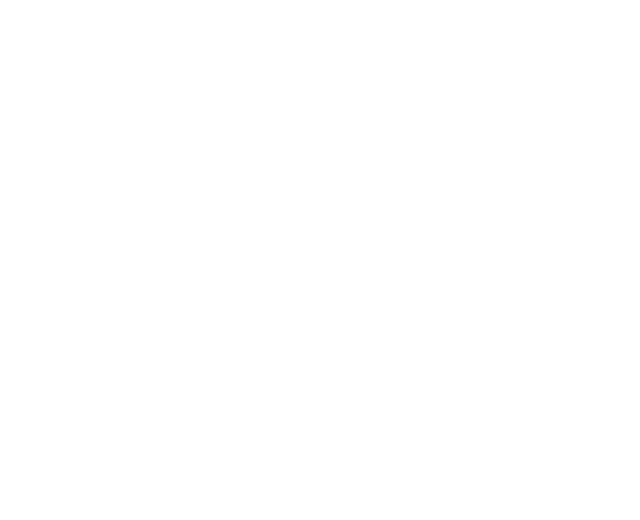
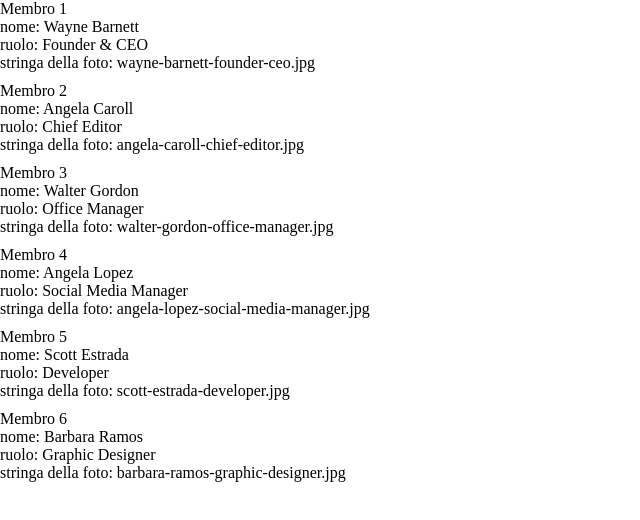
Before and after one commit to Vittoriocorradi/js-our-team, a plain HTML site: page index.html in a window 1280 px wide. Shown: the whole page, without its empty margins (0-640 px from the left). Drawn offline with Linux system fonts and the light colour scheme.

Commit message:
Milestone 2

```diff
--- a/css/style.css
+++ b/css/style.css
@@ -9,3 +9,7 @@
     padding: 0;
     box-sizing: border-box;
 }
+
+ul {
+    margin-bottom: .625rem;
+}
--- a/index.html
+++ b/index.html
@@ -9,6 +9,9 @@
     <link rel="stylesheet" href="css/style.css">
 </head>
 <body>
+    <main>
+        <div id="container"></div>
+    </main>
     <script src="js/main.js"></script>
 </body>
 </html>
--- a/js/main.js
+++ b/js/main.js
@@ -39,13 +39,21 @@
     }
 ]
 
+const container = document.getElementById('container');
+
 // Ciclo per prendere i singoli elementi della lista
 for (let i = 0; i < team.length; i++) {
     const person = team[i];
     console.log(`Membro ${i + 1}`);
+    const list = document.createElement('ul');
+    container.append(list);
+    list.append(`Membro ${i + 1}`);
 
     //Ciclo per prendere le singole proprietà dell'oggetto
-    for (let key in team[i]) {
-        console.log(`${key}: ${team[i][key]}`);
+    for (let key in person) {
+        console.log(`${key}: ${person[key]}`);
+        const listElement = document.createElement('li');
+        listElement.innerHTML = `${key}: ${person[key]}`;
+        list.append(listElement);
     }
 }
```
